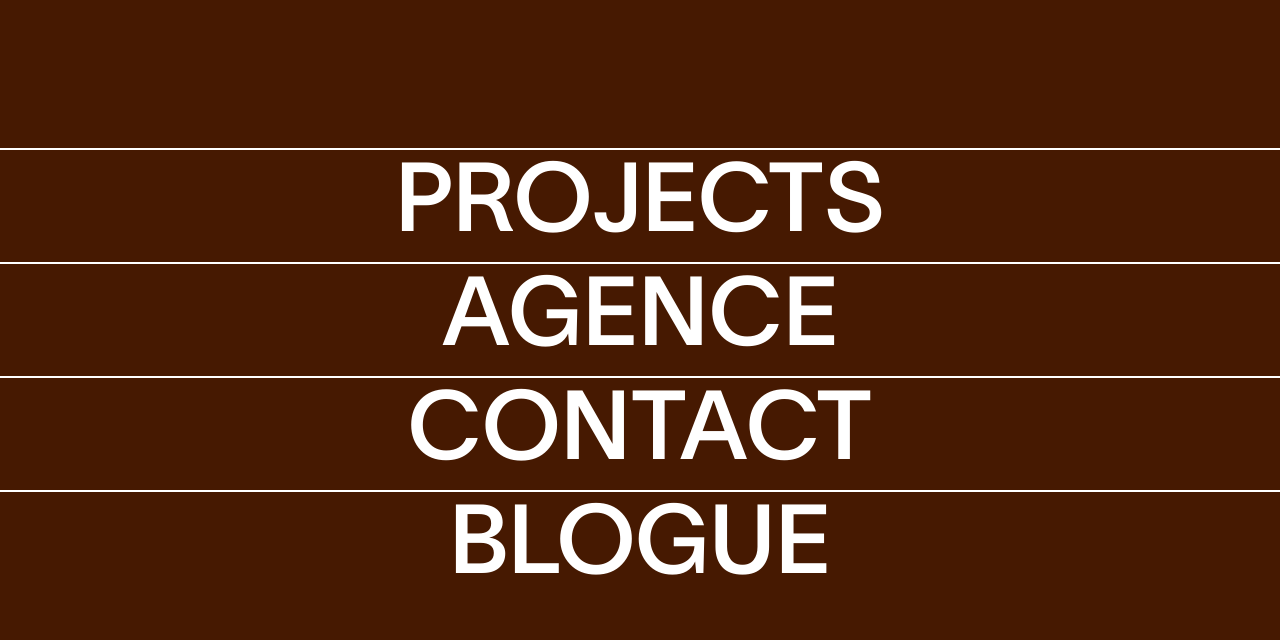
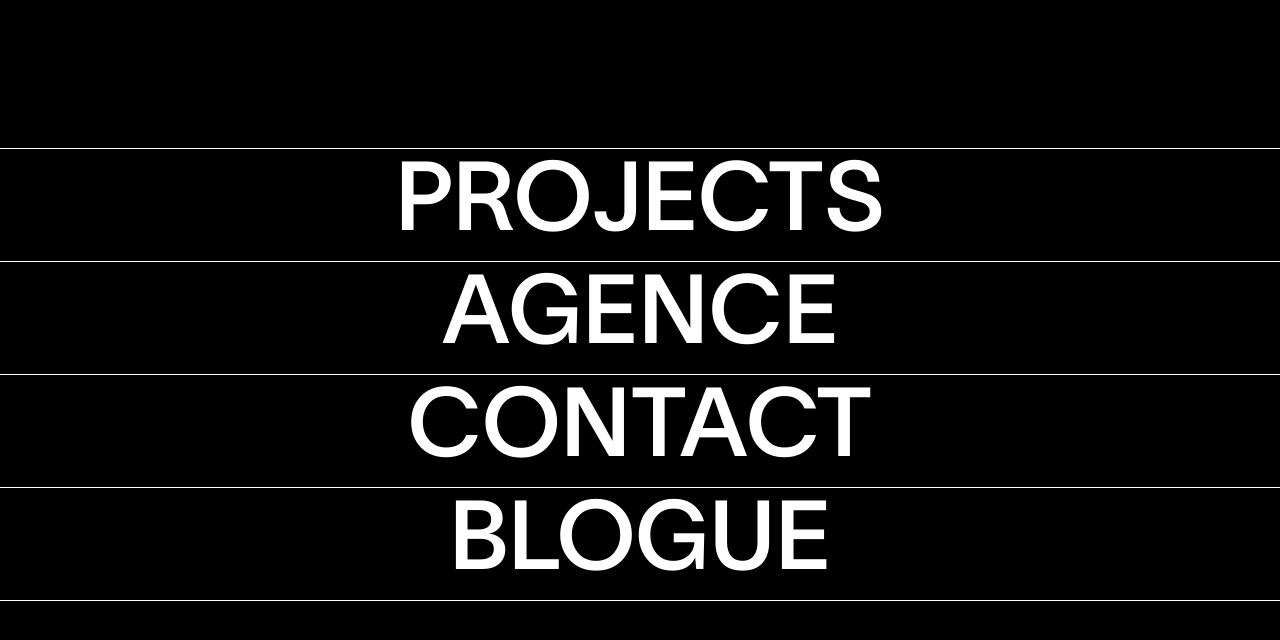
Before and after one commit to Exploring-glitch/Animated-Project, a React app in the folder frontend/: page / in a window 1280 px wide. Shown: the top 640 px of the page. Built offline with nearby package versions, Linux system fonts and the light colour scheme; the HTML template or start-up script is replaced by a standard one.

Commit message:
created the basic navbar animation

```diff
--- a/frontend/src/components/navigation/FullScreenNavbar.jsx
+++ b/frontend/src/components/navigation/FullScreenNavbar.jsx
@@ -2,12 +2,12 @@ import React from 'react'
 
 const mainNavbar = () => {
   return (
-    <div className='h-screen w-screen bg-amber-950 text-white py-37 font-[font2]'>
+    <div className='h-screen w-screen bg-black text-white py-37 font-[font2]'>
 
-      <div className='link relative border-t-2 text-center '>
+      <div className='link relative border-t-[0.1vw] text-center'>
         <h1 className='uppercase text-8xl p-2'>Projects</h1>
 
-        <div className='move_link absolute top-0 flex bg-[#CCFF00] text-black'>
+        <div className='move_link absolute top-0 flex bg-[#CCFF00] text-black h-full'>
           <div className='moveX flex items-center pt-2'>
             <h2 className='uppercase text-8xl text-center text whitespace-nowrap'>See the projects</h2>
             <img className='shrink-0 w-50 h-18 mb-3 ml-5 mr-5 object-cover rounded-full' src="https://k72.ca/uploads/caseStudies/WIDESCAPE/WS---K72.ca---MenuThumbnail-640x290.jpg" alt=""></img>
@@ -25,10 +25,10 @@ const mainNavbar = () => {
         </div>
       </div>
 
-      <div className='link relative border-t-2 text-center '>
+      <div className='link relative border-t-[0.1vw] text-center '>
         <h1 className='uppercase text-8xl p-2'>Agence</h1>
 
-        <div className='move_link absolute top-0 flex bg-[#CCFF00] text-black'>
+        <div className='move_link absolute top-0 flex bg-[#CCFF00] text-black h-full'>
           <div className='moveX flex items-center pt-2'>
             <h2 className='uppercase text-8xl text-center text whitespace-nowrap'>See the projects</h2>
             <img className='shrink-0 w-50 h-18 mb-3 ml-5 mr-5 object-cover rounded-full' src="https://k72.ca/uploads/caseStudies/WIDESCAPE/WS---K72.ca---MenuThumbnail-640x290.jpg" alt=""></img>
@@ -46,10 +46,10 @@ const mainNavbar = () => {
         </div>
       </div>
 
-      <div className='link relative border-t-2 text-center '>
+      <div className='link relative border-t-[0.1vw] text-center '>
         <h1 className='uppercase text-8xl p-2'>Contact</h1>
 
-        <div className='move_link absolute top-0 flex bg-[#CCFF00] text-black'>
+        <div className='move_link absolute top-0 flex bg-[#CCFF00] text-black h-full'>
           <div className='moveX flex items-center pt-2'>
             <h2 className='uppercase text-8xl text-center text whitespace-nowrap'>See the projects</h2>
             <img className='shrink-0 w-50 h-18 mb-3 ml-5 mr-5 object-cover rounded-full' src="https://k72.ca/uploads/caseStudies/WIDESCAPE/WS---K72.ca---MenuThumbnail-640x290.jpg" alt=""></img>
@@ -67,10 +67,10 @@ const mainNavbar = () => {
         </div>
       </div>
 
-      <div className='link relative border-t-2 text-center '>
+      <div className='link relative border-y-[0.1vw] text-center '>
         <h1 className='uppercase text-8xl p-2'>Blogue</h1>
 
-        <div className='move_link absolute top-0 flex bg-[#CCFF00] text-black'>
+        <div className='move_link absolute top-0 flex bg-[#CCFF00] text-black h-full'>
           <div className='moveX flex items-center pt-2'>
             <h2 className='uppercase text-8xl text-center text whitespace-nowrap'>See the projects</h2>
             <img className='shrink-0 w-50 h-18 mb-3 ml-5 mr-5 object-cover rounded-full' src="https://k72.ca/uploads/caseStudies/WIDESCAPE/WS---K72.ca---MenuThumbnail-640x290.jpg" alt=""></img>
--- a/frontend/src/index.css
+++ b/frontend/src/index.css
@@ -34,6 +34,7 @@
 
 .move_link {
     opacity: 0;
+    transition: all ease 0.1s;
 }
 
 .link:hover .move_link {
```
